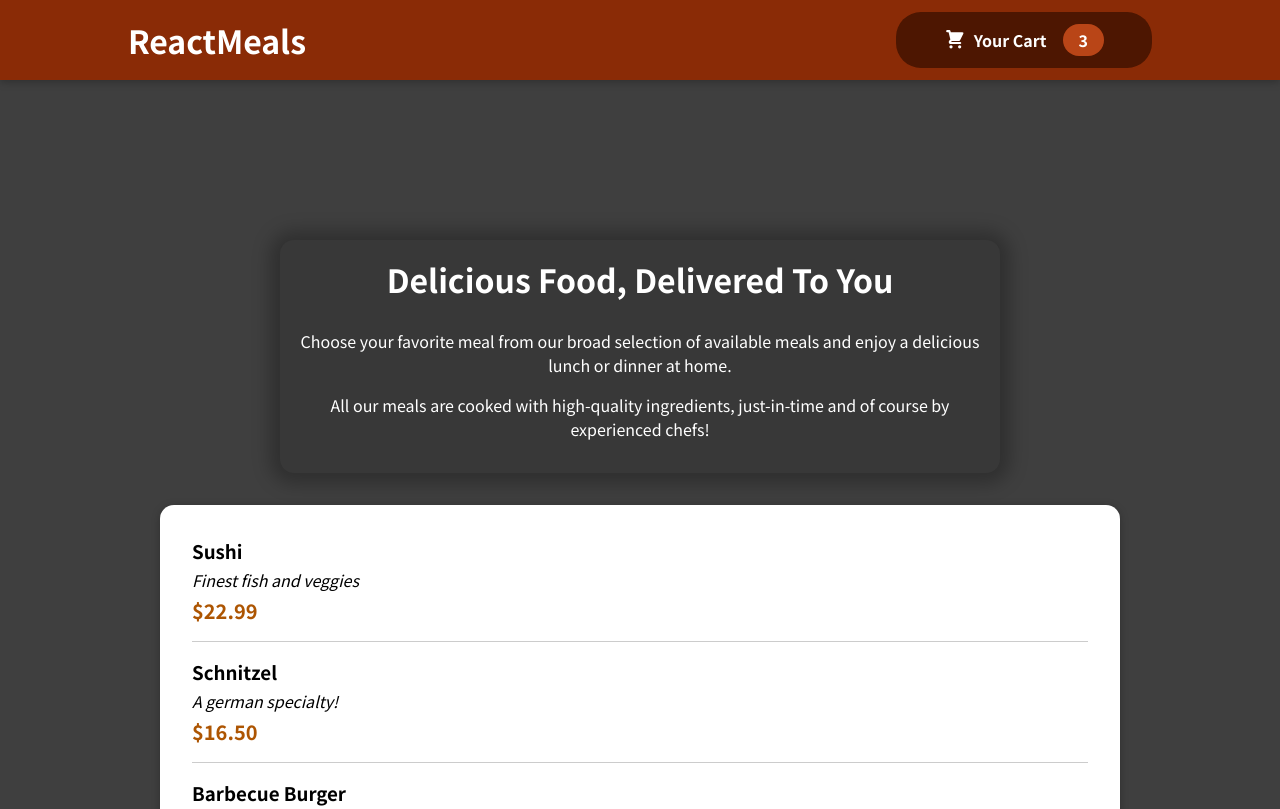
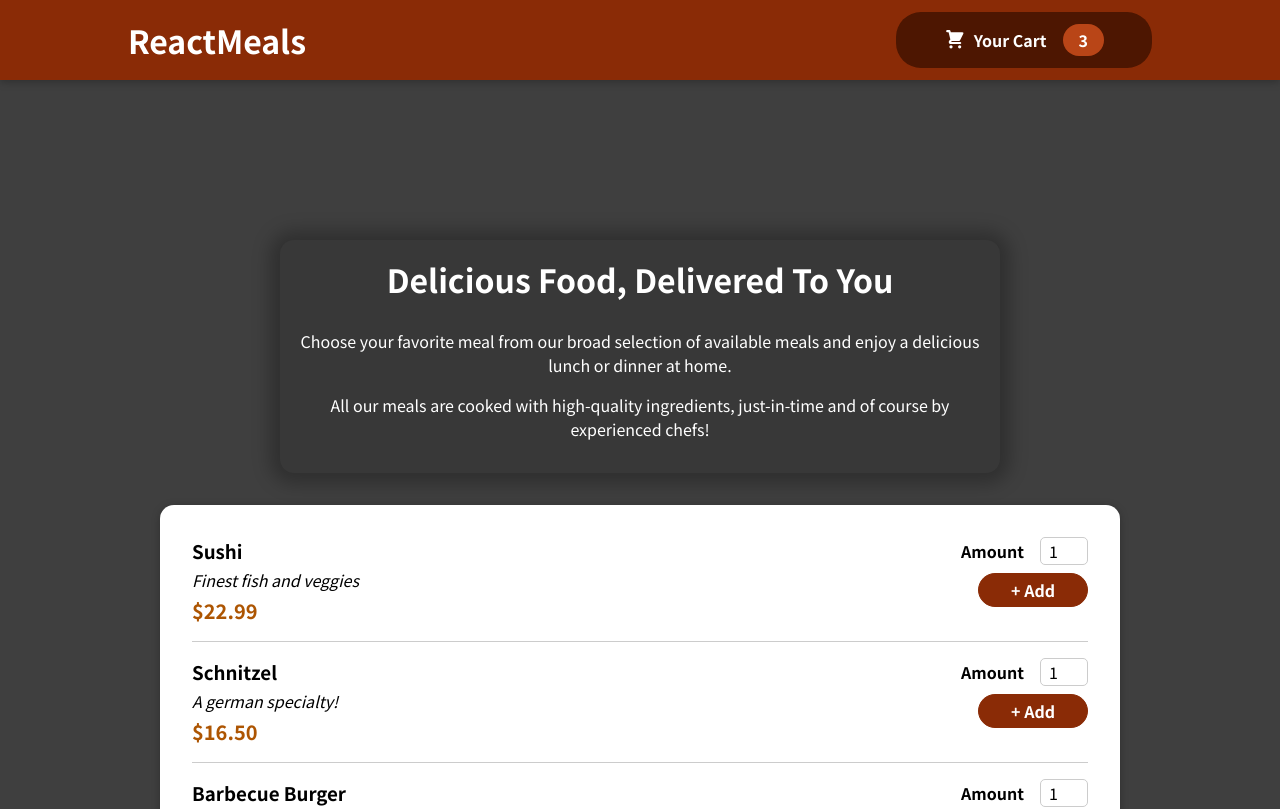
Before and after one commit to bahadirsofuoglu/foot-order-react, a React (Create React App) app: page / in a window 1280 px wide. Shown: the top 809 px of the page. Built offline with nearby package versions, Linux system fonts and the light colour scheme.

Commit message:
Form item added

```diff
--- a/src/components/Meals/MealItem/MealItem.js
+++ b/src/components/Meals/MealItem/MealItem.js
@@ -1,3 +1,4 @@
+import MealItemForm from './MealItemForm'
 import classes from './MealItem.module.css'
 
 const MealItem = props => {
@@ -10,7 +11,9 @@
         <div className={classes.description}>{props.description}</div>
         <div className={classes.price}>{price}</div>
       </div>
-      <div></div>
+      <div>
+        <MealItemForm id={props.id} />
+      </div>
     </li>
   )
 }
--- /dev/null
+++ b/src/components/Meals/MealItem/MealItemForm.js
@@ -0,0 +1,23 @@
+import Input from '../../UI/Input'
+import classes from './MealItemForm.module.css'
+
+const MealItemForm = props => {
+  return (
+    <form className={classes.form}>
+      <Input
+        label='Amount'
+        input={{
+          id: 'amount_' + props.id,
+          type: 'number',
+          min: '1',
+          max: '5',
+          step: '1',
+          defaultValue: '1'
+        }}
+      />
+      <button>+ Add</button>
+    </form>
+  )
+}
+
+export default MealItemForm
--- /dev/null
+++ b/src/components/Meals/MealItem/MealItemForm.module.css
@@ -0,0 +1,20 @@
+.form {
+    text-align: right;
+}
+
+.form button {
+    font: inherit;
+    cursor: pointer;
+    background-color: #8a2b06;
+    border: 1px solid #8a2b06;
+    color: white;
+    padding: 0.25rem 2rem;
+    border-radius: 20px;
+    font-weight: bold;
+}
+
+.form button:hover,
+.form button:active {
+    background-color: #641e03;
+    border-color: #641e03;
+}
--- /dev/null
+++ b/src/components/UI/Input.js
@@ -0,0 +1,12 @@
+import classes from './Input.module.css'
+
+const Input = props => {
+  return (
+    <div className={classes.input}>
+      <label htmlFor={props.input.id}>{props.label}</label>
+      <input {...props.input} />
+    </div>
+  )
+}
+
+export default Input
--- /dev/null
+++ b/src/components/UI/Input.module.css
@@ -0,0 +1,18 @@
+.input {
+    display: flex;
+    align-items: center;
+    margin-bottom: 0.5rem;
+}
+
+.input label {
+    font-weight: bold;
+    margin-right: 1rem;
+}
+
+.input input {
+    width: 3rem;
+    border-radius: 5px;
+    border: 1px solid #ccc;
+    font: inherit;
+    padding-left: 0.5rem;
+}
```
